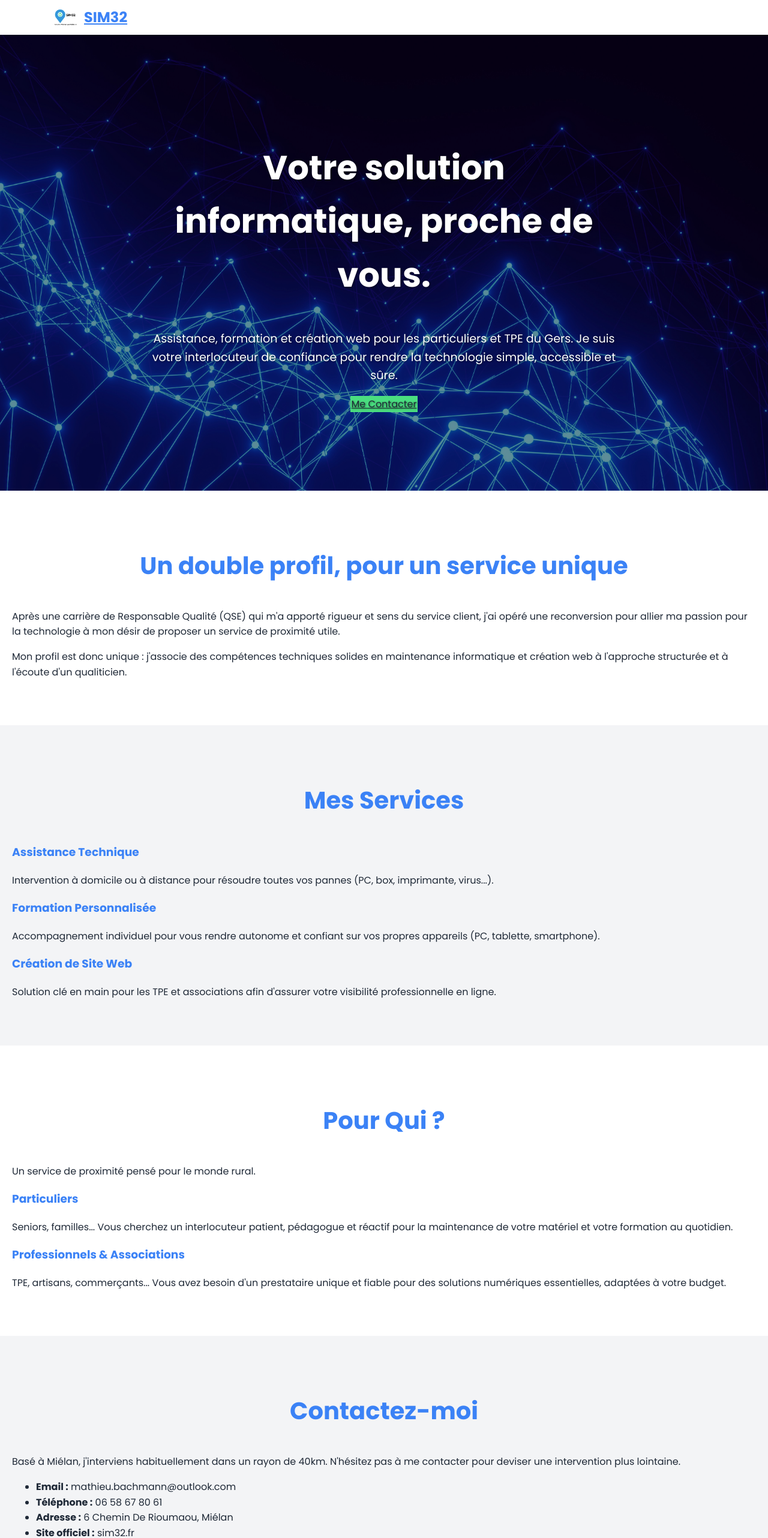
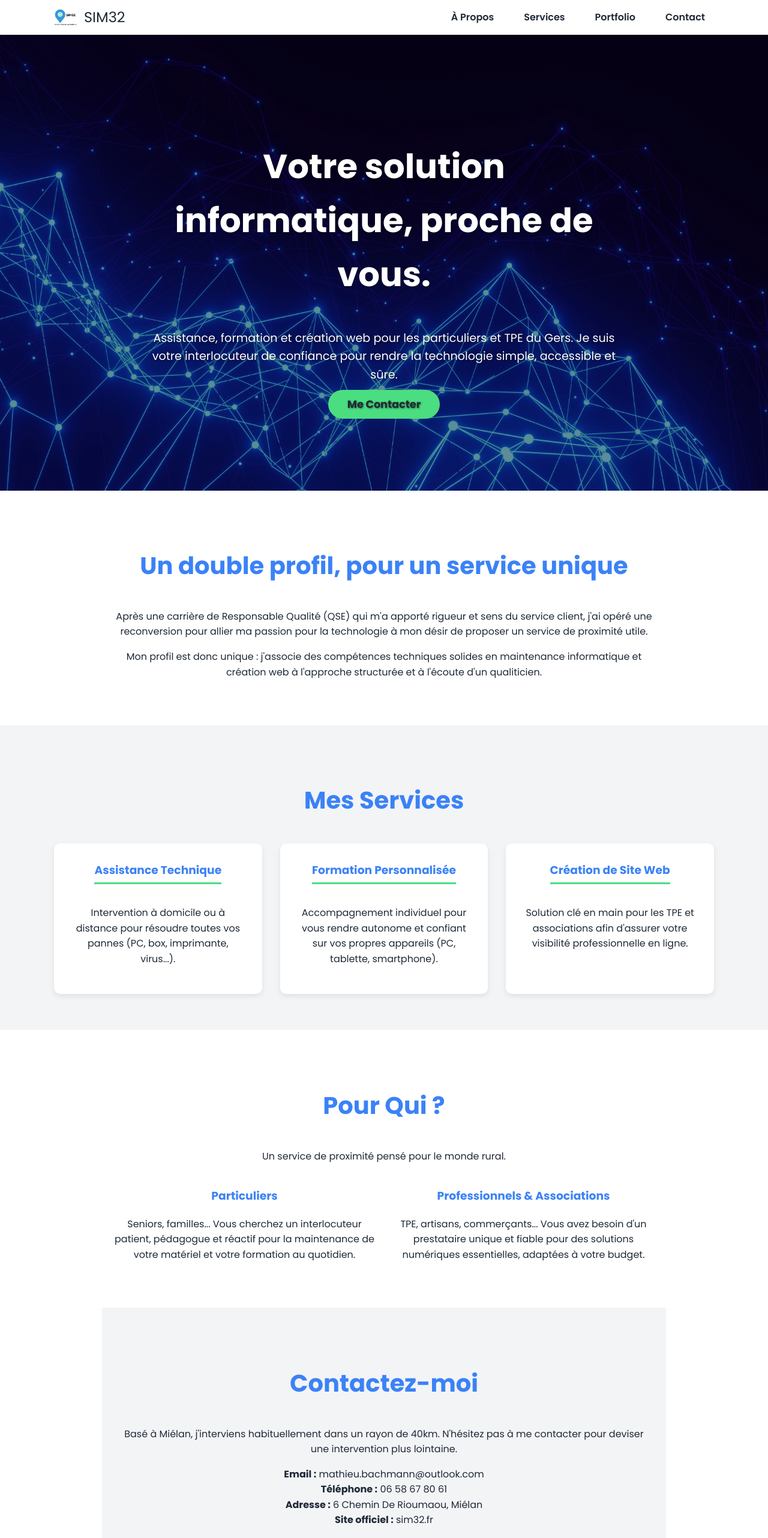
Before and after one commit to MathBach32/sim32, a plain HTML site: page index.html in a window 1280 px wide. Shown: the top 2564 px of the page at 60% size. Drawn offline with Linux system fonts and the light colour scheme.

Commit message:
Modifications mineures de la mise en page

```diff
--- a/style.css
+++ b/style.css
@@ -59,12 +59,14 @@ nav {
     padding: 0 20px;
 }
 
+/* Version finale du logo */
 .logo {
     display: flex;
     align-items: center;
     font-size: 1.5em;
-    font-weight: 700;
-    color: var(--bleu-sim32);
+    color: var(--gris-fonce); /* Texte en gris foncé */
+    font-weight: 400; /* Police normale (non grasse) */
+    text-decoration: none; /* Enlève le soulignement */
 }
 
 .logo img {
@@ -78,20 +80,21 @@ nav ul {
     gap: 20px;
 }
 
+/* Version finale des liens de navigation */
 nav ul li a {
+    color: var(--gris-fonce); /* Liens foncés par défaut */
+    font-weight: 600;
+    padding: 15px; /* Zone de clic plus grande */
+    transition: color 0.3s;
     text-decoration: none;
-    color: var(--gris-fonce);
-    font-weight: 600;
-    padding: 5px 10px;
     border-radius: 5px;
-    transition: background-color 0.3s;
 }
 
 nav ul li a:hover {
-    background-color: var(--gris-clair);
+    color: var(--bleu-sim32); /* Deviennent bleus au survol */
+    background-color: transparent; /* Fond transparent au survol */
 }
 
-/* --- Section Accueil --- */
 /* --- Section Accueil --- */
 #accueil {
     min-height: 80vh;
@@ -99,18 +102,15 @@ nav ul li a:hover {
     justify-content: center;
     align-items: center;
     text-align: center;
-
-    /* --- Styles pour l'image de fond --- */
-    background-image: url('background-accueil.jpg'); /* Votre image ici */
-    background-size: cover; /* L'image couvrira toute la section */
-    background-position: center; /* L'image sera centrée */
-    background-repeat: no-repeat; /* L'image ne se répétera pas */
-    position: relative; /* Pour positionner l'overlay de couleur */
-    color: var(--blanc); /* Texte blanc pour contraster avec le fond */
-    text-shadow: 1px 1px 3px rgba(0,0,0,0.5); /* Ombre pour la lisibilité */
+    background-image: url('background-accueil.jpg');
+    background-size: cover;
+    background-position: center;
+    background-repeat: no-repeat;
+    position: relative;
+    color: var(--blanc);
+    text-shadow: 1px 1px 3px rgba(0,0,0,0.5);
 }
 
-/* --- Overlay pour améliorer le contraste --- */
 #accueil::before {
     content: '';
     position: absolute;
@@ -118,51 +118,90 @@ nav ul li a:hover {
     left: 0;
     width: 100%;
     height: 100%;
-    background-color: rgba(0, 0, 0, 0.4); /* Un voile sombre semi-transparent */
-    z-index: 1; /* S'assure que le voile est au-dessus de l'image mais sous le texte */
+    background-color: rgba(0, 0, 0, 0.4);
+    z-index: 1;
 }
 
 #accueil .accueil-content {
-    position: relative; /* Pour que le contenu soit au-dessus de l'overlay */
+    position: relative;
     z-index: 2;
-    max-width: 800px; /* Limite la largeur du texte pour la lisibilité */
+    max-width: 800px;
     padding: 20px;
 }
 
 #accueil h1 {
-    font-size: 3.5em; /* L'image permet un titre plus grand */
-    color: var(--blanc); /* Titre blanc */
+    font-size: 3.5em;
+    color: var(--blanc);
 }
 
 #accueil p {
     font-size: 1.2em;
-    color: var(--blanc); /* Paragraphe blanc */
+    color: var(--blanc);
 }
 
-/* On modifie le bouton pour qu'il contraste mieux */
+/* Version finale du bouton d'accueil */
 #accueil .cta-button {
-    background-color: var(--vert-sim32); /* Bouton vert pour l'action */
-    color: var(--gris-fonce); /* Texte foncé sur bouton vert */
-    border: 2px solid var(--vert-sim32); /* Bordure assortie */
+    background-color: var(--vert-sim32);
+    color: var(--gris-fonce);
+    padding: 12px 32px;
+    font-size: 1.1em;
+    font-weight: 700;
+    border-radius: 50px;
+    text-decoration: none;
+    border: none;
+    transition: transform 0.2s, background-color 0.2s;
 }
 
 #accueil .cta-button:hover {
-    background-color: #37B96D; /* Vert plus sombre au survol */
-    border-color: #37B96D;
+    background-color: #37B96D;
+    transform: scale(1.05);
 }
 
-/* Modifie aussi les liens de la navigation si l'on est dans la section accueil,
-   pour qu'ils soient blancs et visibles sur l'image */
-header nav ul li a {
-    color: var(--blanc); /* Texte blanc pour les liens de navigation */
+/* --- Sections de contenu (À Propos, Services, Clients, Contact) --- */
+#a-propos, #clients, #contact {
+    max-width: 900px;
+    margin: 0 auto;
+    text-align: center;
 }
-/* --- Footer --- */
-footer {
-    background-color: var(--gris-fonce);
-    color: var(--blanc);
+
+.clients-container {
+    display: flex;
+    gap: 30px;
+    margin-top: 20px;
+}
+
+.client-type {
+    flex: 1;
+}
+
+#contact ul {
+    list-style: none;
+    padding: 0;
+}
+
+.services-grid {
+    display: grid;
+    grid-template-columns: repeat(auto-fit, minmax(300px, 1fr));
+    gap: 30px;
+    max-width: 1100px;
+    margin: 0 auto;
+}
+
+.service-card {
+    background-color: var(--blanc);
+    padding: 30px;
+    border-radius: 10px;
+    box-shadow: 0 4px 10px rgba(0,0,0,0.08);
     text-align: center;
-    padding: 20px;
 }
+
+.service-card h3 {
+    margin-top: 0;
+    border-bottom: 3px solid var(--vert-sim32);
+    display: inline-block;
+    padding-bottom: 5px;
+}
+
 /* --- Section Portfolio --- */
 #portfolio {
     background-color: var(--gris-clair);
@@ -179,7 +218,7 @@ footer {
     background-color: var(--blanc);
     border-radius: 10px;
     box-shadow: 0 4px 10px rgba(0,0,0,0.08);
-    overflow: hidden; /* Pour que l'image respecte les coins arrondis */
+    overflow: hidden;
     transition: transform 0.3s, box-shadow 0.3s;
 }
 
@@ -191,7 +230,7 @@ footer {
 .portfolio-card img {
     width: 100%;
     height: 200px;
-    object-fit: cover; /* Assure que l'image couvre la zone sans se déformer */
+    object-fit: cover;
 }
 
 .portfolio-card h3 {
@@ -218,3 +257,11 @@ footer {
     margin-right: 5px;
     margin-top: 5px;
 }
+
+/* --- Footer --- */
+footer {
+    background-color: var(--gris-fonce);
+    color: var(--blanc);
+    text-align: center;
+    padding: 20px;
+}
```
